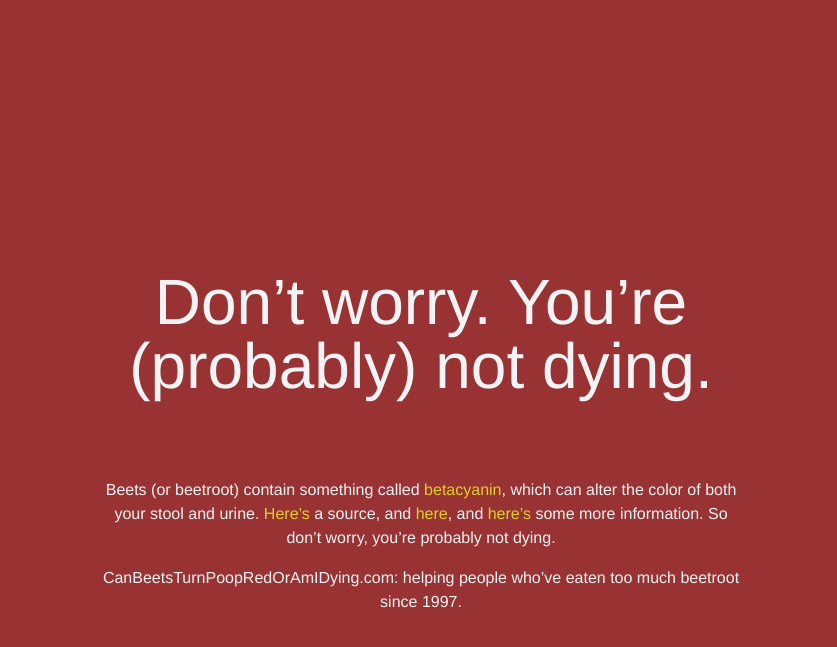
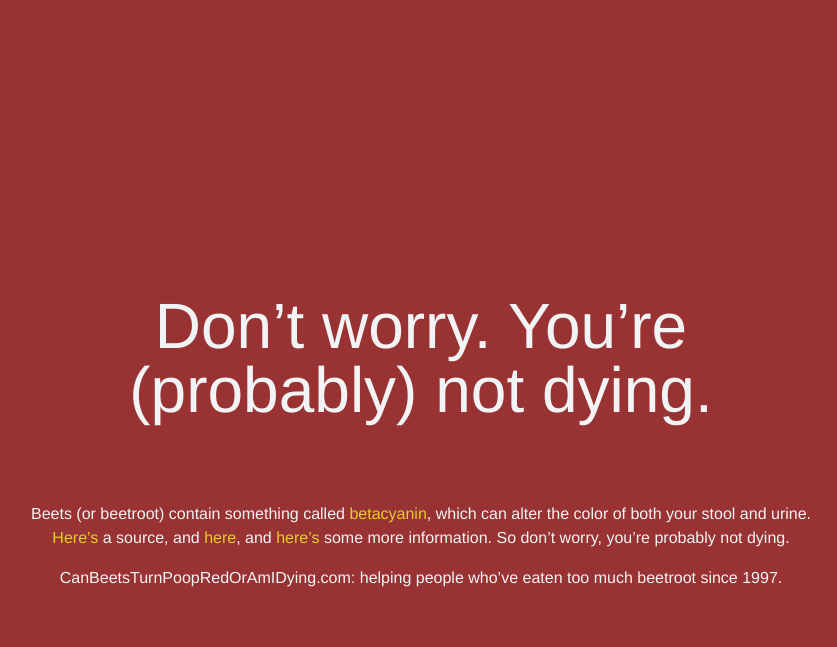
Before and after one commit to canbeetsturnpoopredoramidying/canbeetsturnpoopredoramidying, a Jekyll site: the page built from index.md, in a window 1280 px wide. Shown: the top 647 px of the page, without its empty margins (219-1056 px from the left). Built offline with Jekyll 4.4.1, drawn with Linux system fonts in a browser that asks for light colours; some web fonts are replaced; our own code applies the rules of GitHub Pages for plain Markdown files.

Commit message:
more width

```diff
--- a/_sass/_base.scss
+++ b/_sass/_base.scss
@@ -46,7 +46,7 @@ a {
  */
 .wrapper {
   min-height: 100vh;
- max-width: 40em;
+ max-width: 50em;
   // margin-left: $spacing-unit;
   // margin-right: $spacing-unit;
   padding-left: $spacing-unit;
```
